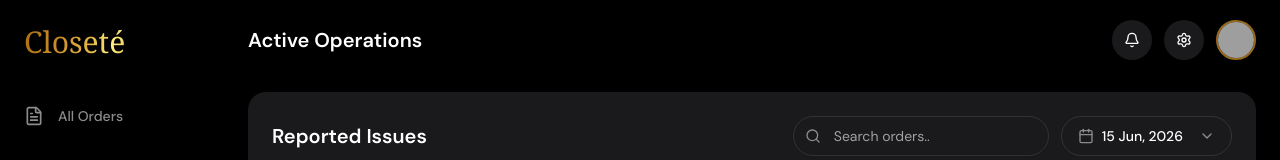
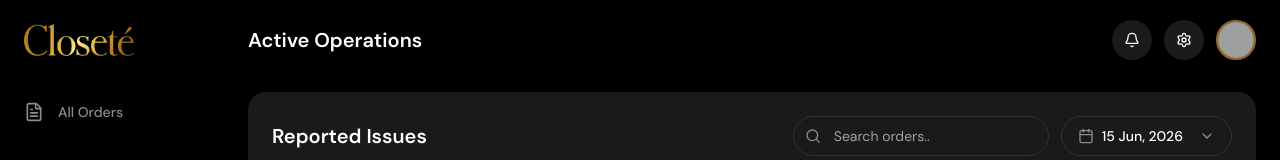
Before and after one commit to pronoy656/closete-admin-dashboard, a Next.js app: page /issues in a window 1280 px wide. Shown: the top 160 px of the page. Built offline with nearby package versions, Linux system fonts and the light colour scheme; grey boxes are pictures that could not be loaded.

Commit message:
logo fixed on sidepanel

```diff
--- a/src/components/dashboard/Sidebar.tsx
+++ b/src/components/dashboard/Sidebar.tsx
@@ -27,11 +27,15 @@ export default function Sidebar({ active }: { active?: string }) {
   const current = active ?? pathname ?? "";
 
   return (
-    <aside className="h-screen w-56 bg-black text-[#8C8C8C] fixed left-0 top-0 flex flex-col">
+    <aside className="h-screen w-56 bg-black text-[#A2A2A2] fixed left-0 top-0 flex flex-col">
       <div className="p-6 pb-4">
-        <h1 className="text-3xl font-serif text-gold-gradient">
-          Closeté
-        </h1>
+        <img
+          src="/Closeté.png"
+          alt="Closeté Logo"
+          width={90}
+          height={40}
+          className="w-[110px] h-[32px] object-contain"
+        />
       </div>
 
       <nav className="flex-1 px-3 py-4 space-y-3">
```
Also changed, not shown: public/Closeté.png (added).
